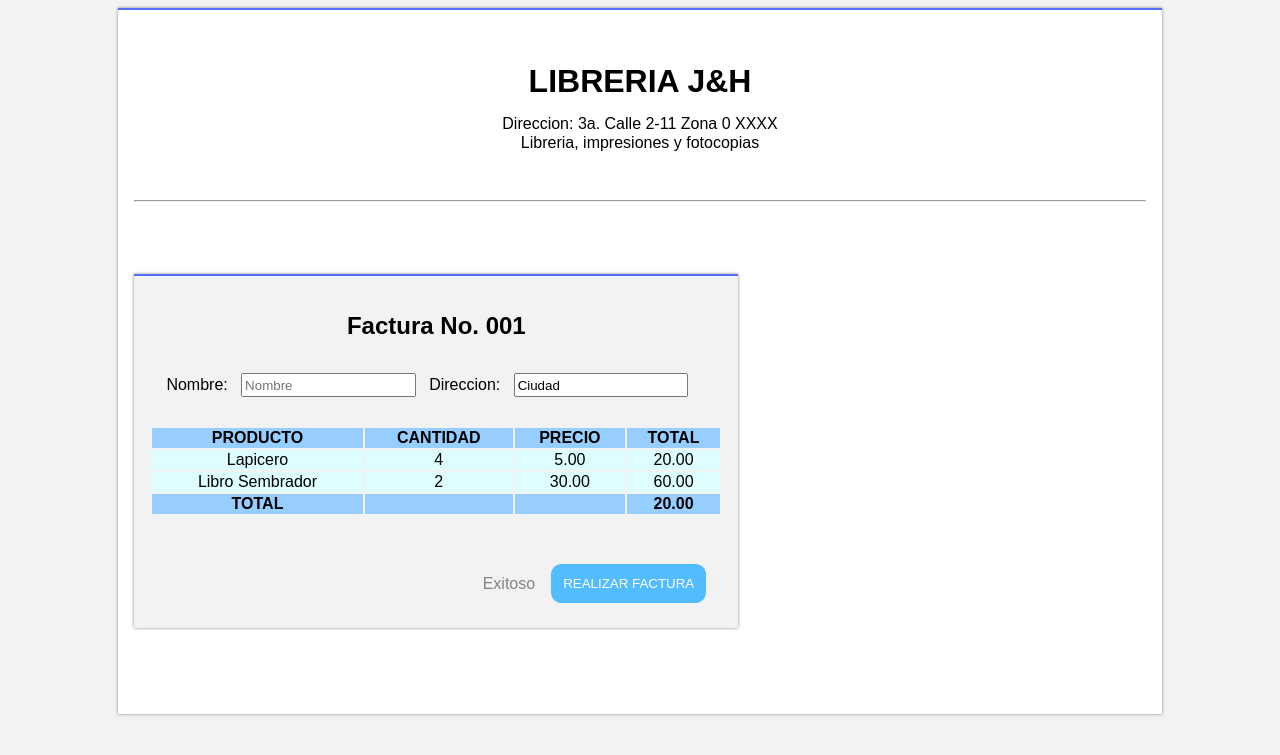
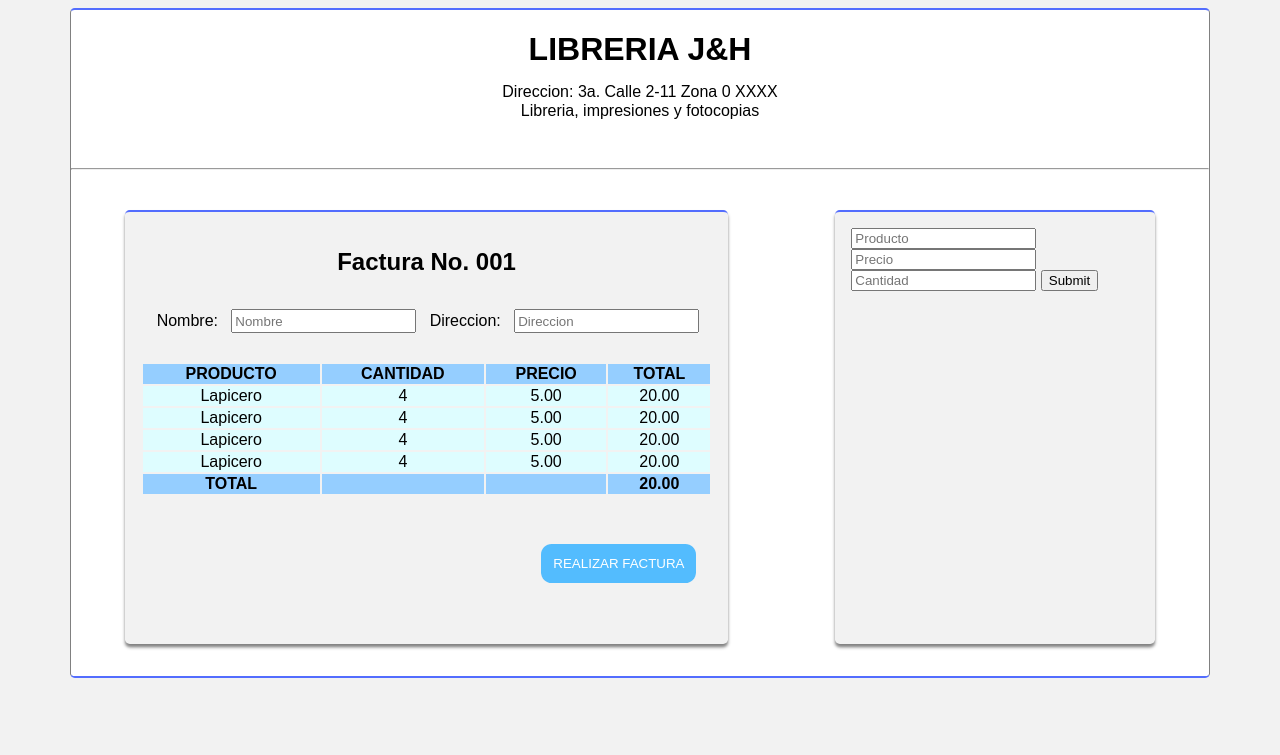
Before and after one commit to jsuhula/systemj-b, a PHP site: page / in a window 1280 px wide. Shown: the top 755 px of the page. Run offline with PHP 8.4, Linux system fonts and the light colour scheme.

Commit message:
Avance 2.0

```diff
--- a/index.php
+++ b/index.php
@@ -15,6 +15,15 @@ if(isset($_POST['submit'])){
 
     if(!empty($direccionCliente)){
         $direccionCliente = trim($direccionCliente);
+        $direccionCliente = htmlspecialchars($direccionCliente);
+    }else{
+        $errores .= 'Ingresa la direccion <br/>';
+    }
+
+    if(empty($errores)){
+        $realizado = true;
+    }else{
+        $realizado = false;
     }
 }
     require 'views/index-view.php';
--- a/styles/style.css
+++ b/styles/style.css
@@ -13,90 +13,129 @@ body {
     background-color: #F2F2F2;
 }
 
-.box{
-    padding: 2em 1em;
-    max-width: 80%;
-    height: 40em;
+.cabecero {
     background-color: white;
-    box-shadow: 0 0 0.18em grey;
-    border-top: 0.18em solid #536dfe;
+    max-width: 90%;
+    height: auto;
     margin: auto;
     overflow: auto;
+    border-top: 0.18em solid #536dfe;
+    border-left: 0.05em solid grey;
+    border-right: 0.05em solid grey;
+    border-radius: 0.3em 0.3em 0 0;
 }
-.center-text{
+
+.contenedor {
+    background-color: white;
+    max-width: 90%;
+    height: auto;
+    margin: auto;
+    overflow: auto;
+    border-radius: 0 0 0.3em 0.3em;
+    border-left: 0.05em solid grey;
+    border-right: 0.05em solid grey;
+    border-bottom: 0.18em solid #536dfe;
+}
+
+.objetos-contenedor {
+    max-width: 100%;
+    height: 100%;
+    display: flex;
+    padding: 2em 0;
+}
+
+.texto-centrado {
     text-align: center;
 }
 
-.encabezado{
+.encabezado-pagina {
     margin: auto;
     max-width: 100%;
 }
 
-.mensaje{
+.mensaje-encabezado {
     line-height: 0.2em;
     text-align: center;
     padding-bottom: 2em;
 }
 
-.orden {
-    padding-top: 4em;
+.factura {
     max-width: 40em;
-    float: left;
+    box-shadow: 0 0.2em 0.2em 0 grey;
+    border-top: 0.18em solid #536dfe;
+    background-color: #f2f2f2;
+    border-radius: 0.3em;
+    margin: auto;
 }
 
-form {
-    border-top: 0.18em solid #536dfe;
+.factura form {
     padding: 1em 1em 1em 1em;
     margin: auto;
-    background-color: #F2F2F2;
-    box-shadow: 0 0 0.18em grey;
-    height: 20em;
+    height: 25em;
     overflow: auto;
 }
 
-.input-client {
+.producto {
+    margin: 1em 0 0 1em;
+    max-width: 20em;
+    float: right;
+    box-shadow: 0 0.2em 0.2em 0 grey;
+    border-top: 0.18em solid #536dfe;
+    background-color: #f2f2f2;
+    border-radius: 0.3em;
+    margin: auto;
+}
+
+.producto form{
+    padding: 1em 1em 1em 1em;
+    margin: auto;
+    height: 25em;
+    overflow: auto;
+}
+
+.entrada-cliente {
     width: 100%;
-    max-width: 30%;
     color: #000000;
     margin: 1em;
 }
 
-.datos-cliente{
+.datos-cliente {
     display: flex;
     padding: 0 0 0 1em;
     margin: auto;
 }
 
-.detallado{
+.detalle-factura {
     padding: 1em 0em 3em 0em;
 }
 
-.lista-productos{
+.lista-productos {
     width: 100%;
     text-align: center;
 }
-.head-table{
+
+.cabecera-tabla {
     padding-bottom: 1em;
     background-color: #95ceff;
 }
 
-.body-table{
+.cuerpo-tabla {
     background-color: #defdff;
 }
 
-.foot-table th{
-    background-color: #95ceff;;
+.pie-tabla th {
+    background-color: #95ceff;
+    ;
 }
 
-.realizar{
+.realizar {
     display: flex;
     align-items: center;
     float: right;
     padding: 0 1em 0 0;
 }
 
-
-.boton-realizar input{
+.boton-realizar input {
     background-color: #53bcfe;
     float: right;
     color: white;
@@ -105,13 +144,14 @@ form {
     border: 0em;
 }
 
-.boton-realizar input:hover{
+.boton-realizar input:hover {
     background-color: #ccd4ff;
     color: #000000;
     cursor: pointer;
 }
 
-.error{
+.error {
     color: rgb(131, 131, 131);
     padding-right: 1em;
+    text-align: center;
 }
--- a/views/index-view.php
+++ b/views/index-view.php
@@ -10,28 +10,35 @@
 </head>
 
 <body>
-    <div class="box">
-        <div class="encabezado center-text">
-            <h1 class="titulo">LIBRERIA J&H</h1>
-            <div class="mensaje">
+    <header class="cabecero">
+        <div class="encabezado-pagina texto-centrado">
+            <h1>LIBRERIA J&H</h1>
+            <div class="mensaje-encabezado">
                 <p>Direccion: 3a. Calle 2-11 Zona 0 XXXX</p>
                 <p>Libreria, impresiones y fotocopias</p>
             </div>
             <hr>
         </div>
-        <div class="orden">
+    </header>
+    <main class="contenedor">
+        <div class="objetos-contenedor">
+            <div class="factura">
                 <form action="<?php echo htmlspecialchars($_SERVER['PHP_SELF']); ?>" method="post">
-                <h2 class="center-text">Factura No. 001</h2>
+                    <div class="encabezado-factura">
+                        <h2 class="texto-centrado">Factura No. 001</h2>
                         <div class="datos-cliente">
 
                             <p>Nombre:</p>
-                    <input type="text" class="input-client" id="nombre" name="nombre_cliente" placeholder="Nombre" value="">
+                            <input type="text" class="entrada-cliente" id="nombre" name="nombre_cliente" placeholder="Nombre" value="<?php if (!$realizado & isset($nombreCliente)) : echo $nombreCliente;
+                                                                                                                                    endif ?>">
                             <p>Direccion: </p>
-                    <input type="text" class="input-client" id="direccion" name="direccion_cliente" placeholder="Direccion" value="Ciudad">
+                            <input type="text" class="entrada-cliente" id="direccion" name="direccion_cliente" placeholder="Direccion" value="<?php if (!$realizado & isset($direccionCliente)) : echo $direccionCliente;
+                                                                                                                                            endif ?>">
                         </div>
-                <div class="detallado">
+                    </div>
+                    <div class="detalle-factura">
                         <table class="lista-productos">
-                        <thead class="head-table">
+                            <thead class="cabecera-tabla">
                                 <tr>
                                     <th>PRODUCTO</th>
                                     <th>CANTIDAD</th>
@@ -39,21 +46,19 @@
                                     <th>TOTAL</th>
                                 </tr>
                             </thead>
-                        <tbody class="body-table">
+                            <tbody class="cuerpo-tabla">
+
+                                <?php for ($i = 0; $i < 4;) { ?>
                                     <tr>
                                         <td>Lapicero</td>
                                         <td>4</td>
                                         <td>5.00</td>
                                         <td>20.00</td>
                                     </tr>
-                            <tr>
-                                <td>Libro Sembrador</td>
-                                <td>2</td>
-                                <td>30.00</td>
-                                <td>60.00</td>
-                            </tr>
+                                <?php $i++;
+                                } ?>
                             </tbody>
-                        <tfoot class="foot-table">
+                            <tfoot class="pie-tabla">
                                 <th>TOTAL</th>
                                 <th></th>
                                 <th></th>
@@ -64,11 +69,11 @@
                     <div class="realizar">
                         <div class="error">
                             <?php if (!empty($errores)) : ?>
-                            <div class="alert error">
+                                <div class="error">
                                     <?php echo $errores; ?>
                                 </div>
-                        <?php elseif (empty($errores)) : ?>
-                            <div class="alert success">
+                            <?php elseif ($realizado) : ?>
+                                <div class="success">
                                     <?php echo 'Exitoso'; ?>
                                 </div>
                             <?php endif ?>
@@ -80,7 +85,19 @@
                     </div>
                 </form>
             </div>
+            <div class="producto">
+                <div>
+                    <form>
+                        <input type="text" name="producto" placeholder="Producto">
+                        <input type="number" name="precio" placeholder="Precio">
+                        <input type="number" name="cantidad" placeholder="Cantidad">
+                        <input type="submit">
+                    </form>
                 </div>
+            </div>
+        </div>
+
+    </main>
 
 </body>
 
```
Lines whose indentation alone changed are shown as unchanged.
